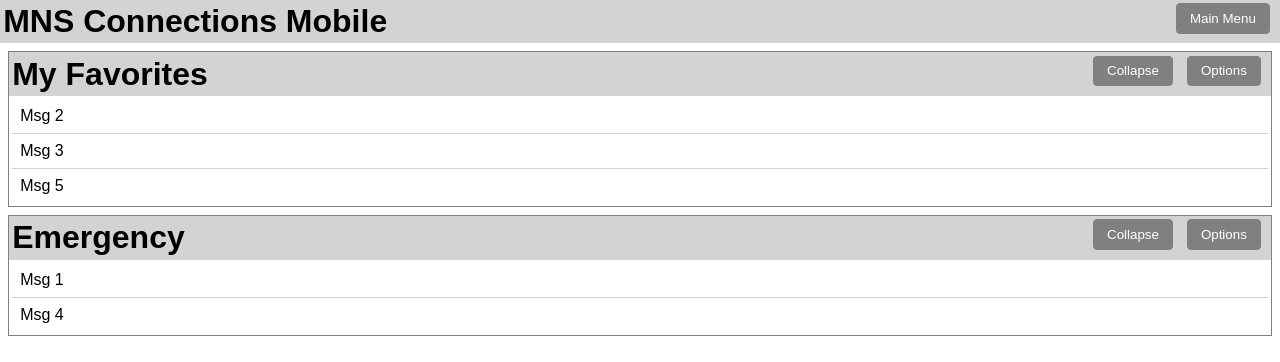
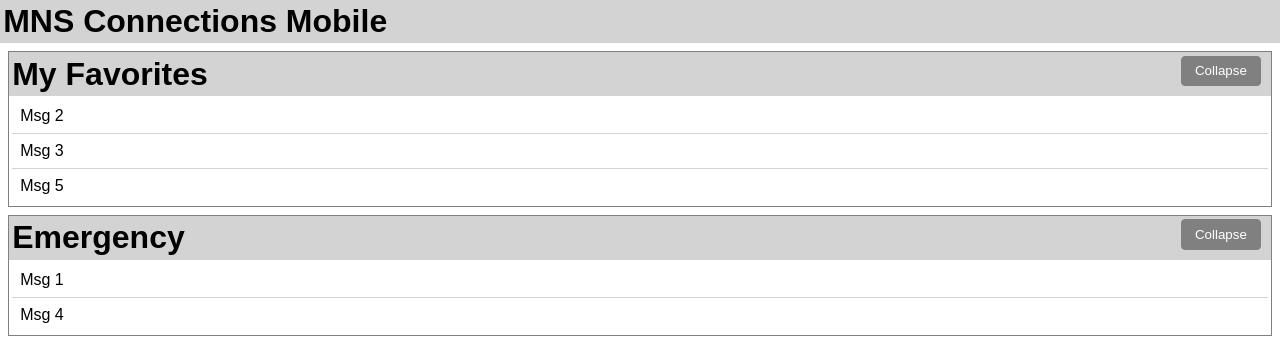
Before and after one commit to csrider/mns-mobile-react, a React (Create React App) app: page / in a window 1280 px wide. Shown: the top 362 px of the page. Built offline with nearby package versions, Linux system fonts and the light colour scheme.

Commit message:
added config flags and removed modal

```diff
--- a/src/App.js
+++ b/src/App.js
@@ -5,15 +5,14 @@ import * as Values from "./Values.js";
 
 // Our primary React component
 function App() {
+
   return (
     <div id="app-container">
       <AppHeader />
 
       {Values.sections.map((section) => {
-        return <MessageSection sectionData={section} />
+        return <MessageSection sectionData={section} />;
       })}
-
-
 
     </div>
   );
--- a/src/Values.js
+++ b/src/Values.js
@@ -1,4 +1,9 @@
 export const appName = "MNS Connections Mobile"
+
+export const config = {
+    enableMainMenu: false,
+    enableSectionMenu: false,
+}
 
 export const menuTypes = {
   mainApp: "mainApp",
--- a/src/components/HeaderBar.js
+++ b/src/components/HeaderBar.js
@@ -5,24 +5,9 @@
 
 import * as Values from "../Values.js";
 import { useState } from "react";
-import Modal from "./Modal.js";
-import Backdrop from "./Backdrop.js";
 
 function HeaderBar(props) {
-  const [modalIsOpen, setModalIsOpen] = useState(false);
   const [sectionIsCollapsed, setSectionIsCollapsed] = useState(false);
-
-  function mainMenuHandler() {
-    setModalIsOpen(true);
-  }
-
-  function sectionMenuHandler() {
-    setModalIsOpen(true);
-  }
-
-  function closeModalHandler() {
-    setModalIsOpen(false);
-  }
 
   function collapseSectionHandler(e) {
     const msgItemContainer = document.getElementById(
@@ -42,16 +27,15 @@ function HeaderBar(props) {
     <div className="header-bar" id="app-title-container">
       <h1 className="header-text">{props.text}</h1>
 
-      {props.menuType === Values.menuTypes.mainApp ? (
-        <button class="btn header-menu" onClick={mainMenuHandler}>
-          Main Menu
-        </button>
+      {props.menuType === Values.menuTypes.mainApp &&
+      Values.config.enableMainMenu ? (
+        <button class="btn header-menu">Main Menu</button>
       ) : null}
       {props.menuType === Values.menuTypes.messageSection ? (
         <span>
-          <button class="btn header-menu" onClick={sectionMenuHandler}>
-            Options
-          </button>
+          {Values.config.enableSectionMenu ? (
+            <button class="btn header-menu">Options</button>
+          ) : null}
 
           {sectionIsCollapsed ? (
             <button class="btn header-menu" onClick={collapseSectionHandler}>
@@ -64,11 +48,6 @@ function HeaderBar(props) {
           )}
         </span>
       ) : null}
-
-      {modalIsOpen ? (
-        <Modal onCancel={closeModalHandler} onConfirm={closeModalHandler} />
-      ) : null}
-      {modalIsOpen ? <Backdrop onCancel={closeModalHandler} /> : null}
     </div>
   );
 }
--- a/src/components/MessageItem.js
+++ b/src/components/MessageItem.js
@@ -2,11 +2,12 @@
  * It has the name of the message, as well as possibly an icon, color, and other options.
  */
 
+
 function MessageItem(props) {
   const messageData = props.msgData;
 
-  function launchMessage() {
-    console.log("launchMessage for " + messageData.name);
+  const launchMessage = () => {
+      console.log("launch message: "+messageData.name);
   }
 
   return (
@@ -17,6 +18,7 @@ function MessageItem(props) {
     >
       <img src={messageData.icon} alt="" />
       <span>{messageData.name}</span>
+
     </div>
   );
 }
```
